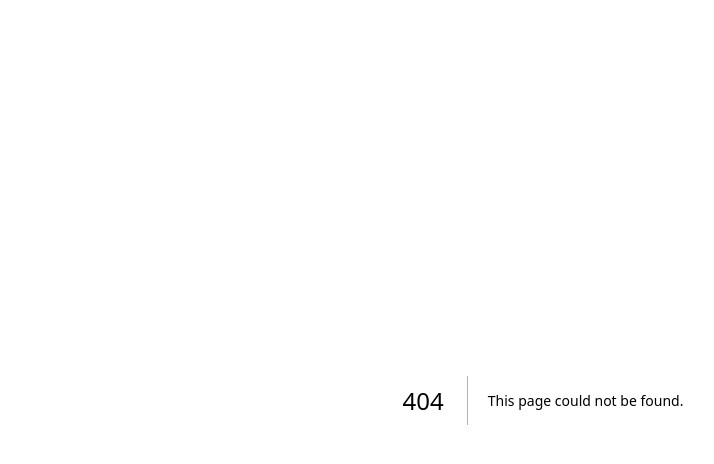
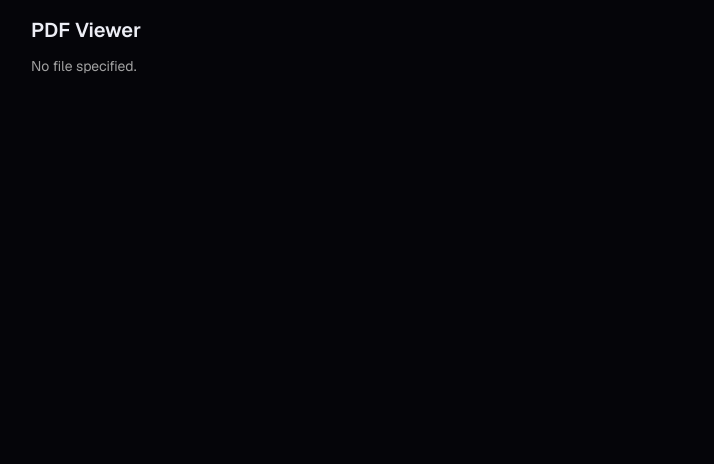
Before and after one commit to Anmol-rocket/Kiddo_prep, a Next.js app: page /materials/pdf in a window 1280 px wide. Before the commit this address had no page. Shown: the top 464 px of the page, without its empty margins (97-811 px from the left). Built offline with nearby package versions, Linux system fonts and the light colour scheme.

Commit message:
Implement PDF viewer component with download option

```diff
--- /dev/null
+++ b/app/materials/pdf/page.tsx
@@ -0,0 +1,44 @@
+"use client"
+
+import { Suspense } from "react"
+import { useSearchParams } from "next/navigation"
+
+function PdfContent() {
+  const params = useSearchParams()
+  const file = params.get("file") || ""
+  const src = file || ""
+
+  return (
+    <div className="min-h-screen bg-background p-4">
+      <div className="max-w-5xl mx-auto">
+        <h1 className="text-xl font-semibold mb-3">PDF Viewer</h1>
+        {!file ? (
+          <div className="text-sm text-muted-foreground">No file specified.</div>
+        ) : (
+          <div className="border rounded-md overflow-hidden">
+            <iframe
+              src={src}
+              className="w-full h-[80vh]"
+              title="PDF viewer"
+            />
+          </div>
+        )}
+        {file && (
+          <div className="mt-3">
+            <a href={src} download className="text-sm text-primary underline">
+              Download PDF
+            </a>
+          </div>
+        )}
+      </div>
+    </div>
+  )
+}
+
+export default function PdfViewerPage() {
+  return (
+    <Suspense fallback={<div className="p-4">Loading PDF...</div>}>
+      <PdfContent />
+    </Suspense>
+  )
+}
```
